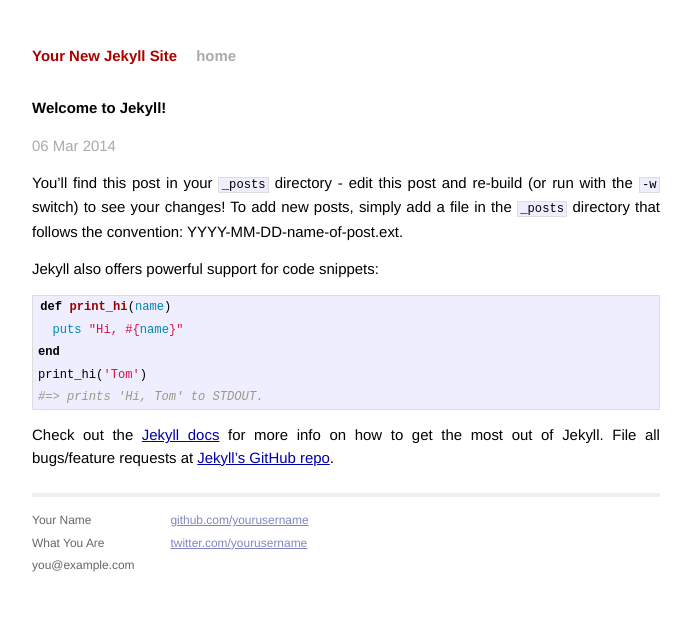
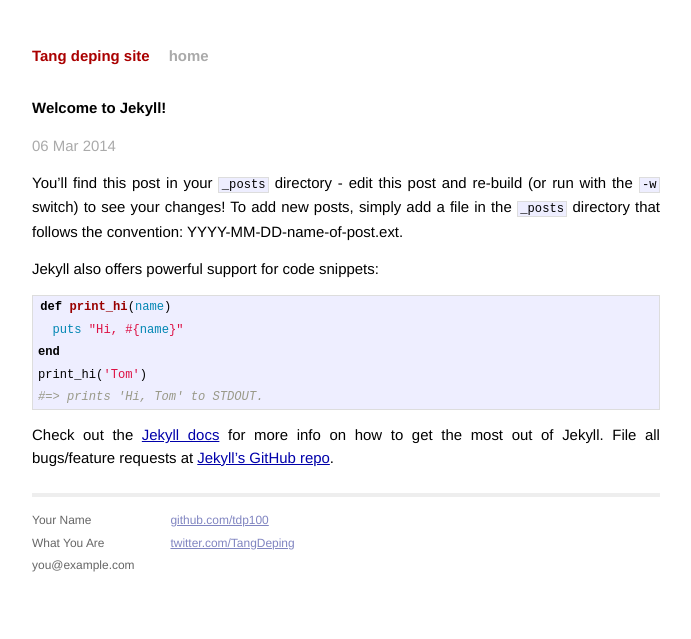
Before and after one commit to tdp100/tdp100.github.io, a Jekyll site: the page built from _posts/2014-03-06-welcome-to-jekyll.markdown, in a window 1280 px wide. Shown: the top 639 px of the page, without its empty margins (294-985 px from the left). Built offline with Jekyll 4.4.1, drawn with Linux system fonts in a browser that asks for light colours; Markdown is read by kramdown in place of the engine named in the settings.

Commit message:
update information

```diff
--- a/_config.yml
+++ b/_config.yml
@@ -1,3 +1,4 @@
-name: Your New Jekyll Site
+name: Tang deping site
 markdown: redcarpet
 pygments: true
+encoding: utf-8
--- a/_layouts/default.html
+++ b/_layouts/default.html
@@ -33,8 +33,8 @@
             </div>
             <div class="contact">
               <p>
-                <a href="https://github.com/yourusername">github.com/yourusername</a><br />
-                <a href="https://twitter.com/yourusername">twitter.com/yourusername</a><br />
+                <a href="https://github.com/tdp100">github.com/tdp100</a><br />
+                <a href="https://twitter.com/TangDeping">twitter.com/TangDeping</a><br />
               </p>
             </div>
           </div>
--- a/index.html
+++ b/index.html
@@ -1,6 +1,6 @@
 ---
 layout: default
-title: Your New Jekyll Site
+title: Tang deping site
 ---
 
 <div id="home">
```
